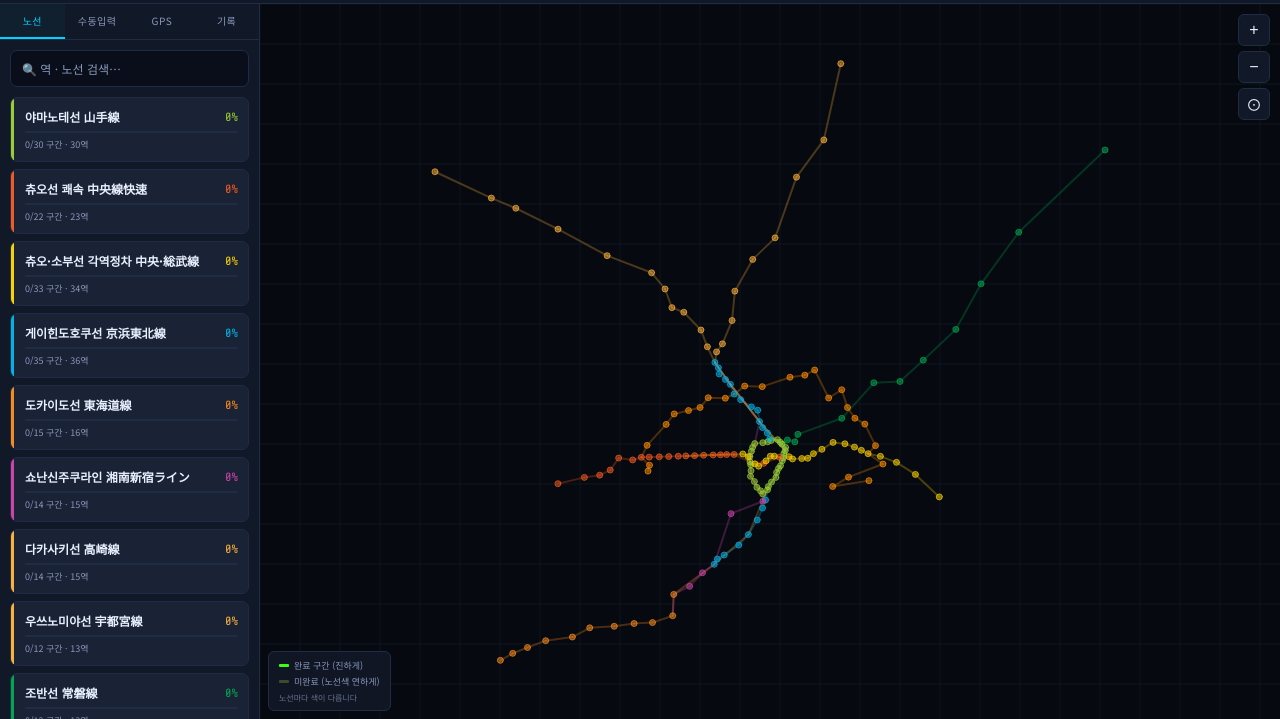
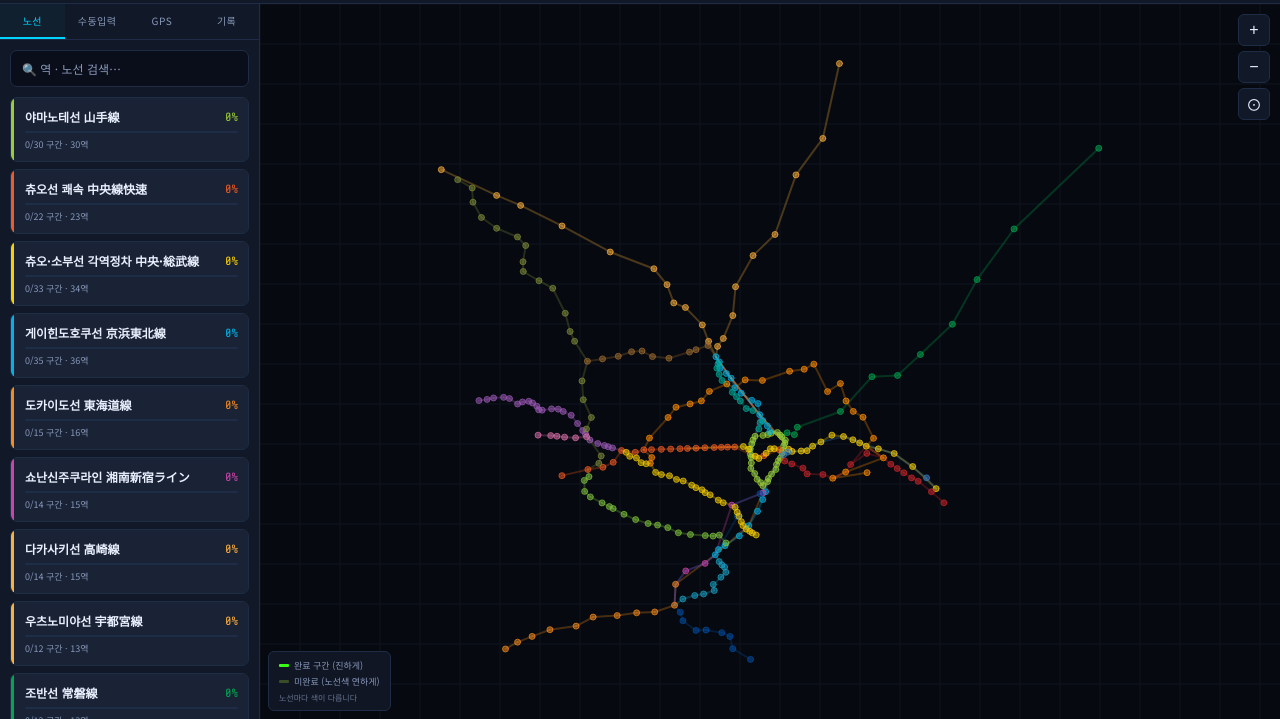
Before and after one commit to pos09009/jr-riding-record, a plain HTML site: page index.html in a window 1280 px wide. Shown: the part 81-800 px from the top of the page. Drawn offline with nearby package versions, Linux system fonts and the light colour scheme.

Commit message:
Add files via upload

```diff
--- a/data/kanto.js
+++ b/data/kanto.js
@@ -12,7 +12,7 @@ window.JR_DATA.kanto = [
       {n:'우에노',lat:35.7141,lng:139.7774},{n:'우구이스다니',lat:35.7210,lng:139.7783},
       {n:'닛포리',lat:35.7282,lng:139.7706},{n:'니시닛포리',lat:35.7322,lng:139.7669},
       {n:'타바타',lat:35.7380,lng:139.7607},{n:'코마고메',lat:35.7363,lng:139.7468},
-      {n:'스가모',lat:35.7333,lng:139.7393},{n:'오쓰카',lat:35.7314,lng:139.7285},
+      {n:'스가모',lat:35.7333,lng:139.7393},{n:'오츠카',lat:35.7314,lng:139.7285},
       {n:'이케부쿠로',lat:35.7295,lng:139.7109},{n:'메지로',lat:35.7213,lng:139.7063},
       {n:'타카다노바바',lat:35.7126,lng:139.7036},{n:'신오쿠보',lat:35.7012,lng:139.7002},
       {n:'신주쿠',lat:35.6896,lng:139.7006},{n:'요요기',lat:35.6832,lng:139.7021},
@@ -20,13 +20,13 @@ window.JR_DATA.kanto = [
       {n:'에비스',lat:35.6467,lng:139.7101},{n:'메구로',lat:35.6339,lng:139.7156},
       {n:'고탄다',lat:35.6263,lng:139.7237},{n:'오사키',lat:35.6197,lng:139.7283},
       {n:'시나가와',lat:35.6285,lng:139.7387},{n:'타카나와게이트웨이',lat:35.6357,lng:139.7406},
-      {n:'타마치',lat:35.6456,lng:139.7476},{n:'하마마쓰초',lat:35.6556,lng:139.7571},
+      {n:'타마치',lat:35.6456,lng:139.7476},{n:'하마마츠초',lat:35.6556,lng:139.7571},
       {n:'신바시',lat:35.6665,lng:139.7586},{n:'유라쿠초',lat:35.6751,lng:139.7628}
     ]},
   { id:'chuo', name:'츄오선 쾌속 中央線快速', color:'#f15a22', loop:false,
     stations:[
       {n:'도쿄',lat:35.6812,lng:139.7671},{n:'칸다',lat:35.6918,lng:139.7710},
-      {n:'오차노미즈',lat:35.6996,lng:139.7649},{n:'요쓰야',lat:35.6863,lng:139.7305},
+      {n:'오차노미즈',lat:35.6996,lng:139.7649},{n:'요츠야',lat:35.6863,lng:139.7305},
       {n:'신주쿠',lat:35.6896,lng:139.7006},{n:'나카노',lat:35.7057,lng:139.6657},
       {n:'코엔지',lat:35.7055,lng:139.6497},{n:'아사가야',lat:35.7050,lng:139.6360},
       {n:'오기쿠보',lat:35.7046,lng:139.6201},{n:'니시오기쿠보',lat:35.7041,lng:139.5994},
@@ -46,7 +46,7 @@ window.JR_DATA.kanto = [
       {n:'나카노',lat:35.7057,lng:139.6657},{n:'히가시나카노',lat:35.7068,lng:139.6849},
       {n:'오쿠보',lat:35.7008,lng:139.6967},{n:'신주쿠',lat:35.6896,lng:139.7006},
       {n:'요요기',lat:35.6832,lng:139.7021},{n:'센다가야',lat:35.6852,lng:139.7113},
-      {n:'시나노마치',lat:35.6802,lng:139.7194},{n:'요쓰야',lat:35.6863,lng:139.7305},
+      {n:'시나노마치',lat:35.6802,lng:139.7194},{n:'요츠야',lat:35.6863,lng:139.7305},
       {n:'이치가야',lat:35.6918,lng:139.7357},{n:'이다바시',lat:35.7019,lng:139.7449},
       {n:'스이도바시',lat:35.7020,lng:139.7536},{n:'오차노미즈',lat:35.6996,lng:139.7649},
       {n:'아키하바라',lat:35.6984,lng:139.7731},{n:'아사쿠사바시',lat:35.7007,lng:139.7858},
@@ -55,7 +55,7 @@ window.JR_DATA.kanto = [
       {n:'신코이와',lat:35.7170,lng:139.8576},{n:'코이와',lat:35.7321,lng:139.8819},
       {n:'이치카와',lat:35.7290,lng:139.9077},{n:'모토야와타',lat:35.7218,lng:139.9286},
       {n:'시모우사나카야마',lat:35.7148,lng:139.9437},{n:'니시후나바시',lat:35.7075,lng:139.9583},
-      {n:'후나바시',lat:35.7016,lng:139.9852},{n:'쓰다누마',lat:35.6885,lng:140.0203},
+      {n:'후나바시',lat:35.7016,lng:139.9852},{n:'츠다누마',lat:35.6912,lng:140.0205},
       {n:'마쿠하리',lat:35.6622,lng:140.0617},{n:'치바',lat:35.6131,lng:140.1138}
     ]},
   { id:'keihin', name:'게이힌도호쿠선 京浜東北線', color:'#00b2e5', loop:false,
@@ -72,21 +72,21 @@ window.JR_DATA.kanto = [
       {n:'오카치마치',lat:35.7077,lng:139.7745},{n:'아키하바라',lat:35.6984,lng:139.7731},
       {n:'칸다',lat:35.6918,lng:139.7710},{n:'도쿄',lat:35.6812,lng:139.7671},
       {n:'유라쿠초',lat:35.6751,lng:139.7628},{n:'신바시',lat:35.6665,lng:139.7586},
-      {n:'하마마쓰초',lat:35.6556,lng:139.7571},{n:'타마치',lat:35.6456,lng:139.7476},
+      {n:'하마마츠초',lat:35.6556,lng:139.7571},{n:'타마치',lat:35.6456,lng:139.7476},
       {n:'타카나와게이트웨이',lat:35.6357,lng:139.7406},{n:'시나가와',lat:35.6285,lng:139.7387},
       {n:'오이마치',lat:35.6063,lng:139.7345},{n:'오모리',lat:35.5887,lng:139.7280},
       {n:'카마타',lat:35.5626,lng:139.7164},{n:'카와사키',lat:35.5308,lng:139.6970},
-      {n:'쓰루미',lat:35.5079,lng:139.6760},{n:'신코야스',lat:35.4862,lng:139.6443},
+      {n:'츠루미',lat:35.5079,lng:139.6760},{n:'신코야스',lat:35.4862,lng:139.6443},
       {n:'히가시카나가와',lat:35.4774,lng:139.6293},{n:'요코하마',lat:35.4659,lng:139.6224}
     ]},
   { id:'tokaido', name:'도카이도선 東海道線', color:'#f68b1e', loop:false,
     stations:[
       {n:'도쿄',lat:35.6812,lng:139.7671},{n:'신바시',lat:35.6665,lng:139.7586},
       {n:'시나가와',lat:35.6285,lng:139.7387},{n:'카와사키',lat:35.5308,lng:139.6970},
-      {n:'요코하마',lat:35.4659,lng:139.6224},{n:'토쓰카',lat:35.4002,lng:139.5341},
+      {n:'요코하마',lat:35.4659,lng:139.6224},{n:'토츠카',lat:35.4002,lng:139.5341},
       {n:'오후나',lat:35.3536,lng:139.5318},{n:'후지사와',lat:35.3387,lng:139.4877},
       {n:'츠지도',lat:35.3367,lng:139.4475},{n:'치가사키',lat:35.3306,lng:139.4042},
-      {n:'히라쓰카',lat:35.3273,lng:139.3506},{n:'오이소',lat:35.3072,lng:139.3128},
+      {n:'히라츠카',lat:35.3273,lng:139.3506},{n:'오이소',lat:35.3072,lng:139.3128},
       {n:'니노미야',lat:35.2992,lng:139.2545},{n:'코즈',lat:35.2843,lng:139.2148},
       {n:'카모노미야',lat:35.2715,lng:139.1825},{n:'오다와라',lat:35.2563,lng:139.1556}
     ]},
@@ -97,8 +97,8 @@ window.JR_DATA.kanto = [
       {n:'신주쿠',lat:35.6896,lng:139.7006},{n:'시부야',lat:35.6580,lng:139.7016},
       {n:'에비스',lat:35.6467,lng:139.7101},{n:'오사키',lat:35.6197,lng:139.7283},
       {n:'니시오이',lat:35.6037,lng:139.7287},{n:'무사시코스기',lat:35.5765,lng:139.6591},
-      {n:'요코하마',lat:35.4659,lng:139.6224},{n:'호도가야',lat:35.4474,lng:139.5969},
-      {n:'히가시토쓰카',lat:35.4178,lng:139.5687},{n:'토쓰카',lat:35.4002,lng:139.5341},
+      {n:'요코하마',lat:35.4659,lng:139.6224},{n:'호도가야',lat:35.4467,lng:139.5998},
+      {n:'히가시토츠카',lat:35.4300,lng:139.5567},{n:'토츠카',lat:35.4002,lng:139.5341},
       {n:'오후나',lat:35.3536,lng:139.5318}
     ]},
   { id:'takasaki', name:'다카사키선 高崎線', color:'#fbb03b', loop:false,
@@ -112,7 +112,7 @@ window.JR_DATA.kanto = [
       {n:'혼조',lat:36.2433,lng:139.1893},{n:'신마치',lat:36.2655,lng:139.1359},
       {n:'타카사키',lat:36.3229,lng:139.0128}
     ]},
-  { id:'utsunomiya', name:'우쓰노미야선 宇都宮線', color:'#fbb03b', loop:false,
+  { id:'utsunomiya', name:'우츠노미야선 宇都宮線', color:'#fbb03b', loop:false,
     stations:[
       {n:'우에노',lat:35.7141,lng:139.7774},{n:'아카바네',lat:35.7775,lng:139.7213},
       {n:'우라와',lat:35.8588,lng:139.6577},{n:'오미야',lat:35.9066,lng:139.6239},
@@ -120,13 +120,13 @@ window.JR_DATA.kanto = [
       {n:'하스다',lat:35.9981,lng:139.6614},{n:'쿠키',lat:36.0623,lng:139.6675},
       {n:'쿠리하시',lat:36.1316,lng:139.7065},{n:'코가',lat:36.1786,lng:139.7553},
       {n:'오야마',lat:36.3112,lng:139.8020},{n:'코가네이',lat:36.3924,lng:139.8617},
-      {n:'우쓰노미야',lat:36.5589,lng:139.8987}
+      {n:'우츠노미야',lat:36.5589,lng:139.8987}
     ]},
   { id:'joban', name:'조반선 常磐線', color:'#00a650', loop:false,
     stations:[
       {n:'우에노',lat:35.7141,lng:139.7774},{n:'닛포리',lat:35.7282,lng:139.7706},
       {n:'미카와시마',lat:35.7373,lng:139.7822},{n:'미나미센쥬',lat:35.7332,lng:139.7984},
-      {n:'키타센쥬',lat:35.7497,lng:139.8050},{n:'마쓰도',lat:35.7847,lng:139.9009},
+      {n:'키타센쥬',lat:35.7497,lng:139.8050},{n:'마츠도',lat:35.7847,lng:139.9009},
       {n:'카시와',lat:35.8622,lng:139.9709},{n:'아비코',lat:35.8650,lng:140.0280},
       {n:'토리데',lat:35.9116,lng:140.0788},{n:'우시쿠',lat:35.9788,lng:140.1499},
       {n:'츠치우라',lat:36.0782,lng:140.2050},{n:'이시오카',lat:36.1909,lng:140.2872},
@@ -136,17 +136,17 @@ window.JR_DATA.kanto = [
     stations:[
       {n:'후추혼마치',lat:35.6694,lng:139.4779},{n:'키타후추',lat:35.6822,lng:139.4811},
       {n:'니시코쿠분지',lat:35.6995,lng:139.4634},{n:'신코다이라',lat:35.7256,lng:139.4759},
-      {n:'신아키쓰',lat:35.7714,lng:139.5174},{n:'히가시토코로자와',lat:35.7942,lng:139.5350},
+      {n:'신아키츠',lat:35.7714,lng:139.5174},{n:'히가시토코로자와',lat:35.7942,lng:139.5350},
       {n:'니자',lat:35.8016,lng:139.5663},{n:'키타아사카',lat:35.8083,lng:139.5915},
-      {n:'니시우라와',lat:35.8295,lng:139.6093},{n:'무사시우라와',lat:35.8285,lng:139.6467},
+      {n:'니시우라와',lat:35.8295,lng:139.6093},{n:'무사시우라와',lat:35.8460,lng:139.6480},
       {n:'미나미우라와',lat:35.8375,lng:139.6660},{n:'히가시우라와',lat:35.8551,lng:139.6889},
       {n:'히가시카와구치',lat:35.8538,lng:139.7273},{n:'미나미코시가야',lat:35.8743,lng:139.7878},
       {n:'코시가야레이크타운',lat:35.8788,lng:139.8203},{n:'요시카와',lat:35.8901,lng:139.8417},
       {n:'미사토',lat:35.8290,lng:139.8722},{n:'미나미나가레야마',lat:35.8470,lng:139.9008},
-      {n:'신마쓰도',lat:35.8081,lng:139.9134},{n:'신야하시라',lat:35.7849,lng:139.9295},
+      {n:'신마츠도',lat:35.8081,lng:139.9134},{n:'신야하시라',lat:35.7849,lng:139.9295},
       {n:'토요시키',lat:35.7720,lng:139.9512},{n:'후나바시호텐',lat:35.7250,lng:139.9745},
-      {n:'니시후나바시',lat:35.7075,lng:139.9583},{n:'미나미후나바시',lat:35.6849,lng:139.9908},
-      {n:'신우라야스',lat:35.6562,lng:139.9156},{n:'마이하마',lat:35.6357,lng:139.8810},
+      {n:'니시후나바시',lat:35.7075,lng:139.9583},{n:'미나미후나바시',lat:35.6816,lng:139.9966},
+      {n:'신우라야스',lat:35.6501,lng:139.9125},{n:'마이하마',lat:35.6362,lng:139.8838},
       {n:'케이요',lat:35.6486,lng:139.9602}
     ]},
 ];
--- /dev/null
+++ b/data/kanto2.js
@@ -0,0 +1,153 @@
+// ═══════════════════════════════════════════
+// 간토(関東) 지역 JR 동일본 — 수도권 핵심 노선 (2차 추가분)
+// 역 목록/순서: JR 동일본 노선도 참고 / 좌표: 실제 위경도
+// ═══════════════════════════════════════════
+window.JR_DATA = window.JR_DATA || {};
+window.JR_DATA.kanto2 = [
+  { id:'saikyo', name:'사이쿄선 埼京線', color:'#00ac9b', loop:false,
+    stations:[
+      {n:'오사키',lat:35.6197,lng:139.7283},{n:'에비스',lat:35.6467,lng:139.7101},
+      {n:'시부야',lat:35.6580,lng:139.7016},{n:'신주쿠',lat:35.6896,lng:139.7006},
+      {n:'이케부쿠로',lat:35.7295,lng:139.7109},{n:'이타바시',lat:35.7460,lng:139.7195},
+      {n:'주조',lat:35.7603,lng:139.7222},{n:'아카바네',lat:35.7775,lng:139.7213},
+      {n:'키타아카바네',lat:35.7867,lng:139.7062},{n:'우키마후나도',lat:35.7912,lng:139.6913},
+      {n:'토다코엔',lat:35.8080,lng:139.6781},{n:'토다',lat:35.8176,lng:139.6696},
+      {n:'키타토다',lat:35.8275,lng:139.6603},{n:'무사시우라와',lat:35.8460,lng:139.6480},
+      {n:'나카우라와',lat:35.8538,lng:139.6374},{n:'미나미요노',lat:35.8674,lng:139.6312},
+      {n:'요노혼마치',lat:35.8811,lng:139.6260},{n:'키타요노',lat:35.8908,lng:139.6287},
+      {n:'오미야',lat:35.9066,lng:139.6239}
+    ]},
+  { id:'yokosuka', name:'요코스카선 横須賀線', color:'#004ea2', loop:false,
+    stations:[
+      {n:'도쿄',lat:35.6812,lng:139.7671},{n:'신바시',lat:35.6665,lng:139.7586},
+      {n:'시나가와',lat:35.6285,lng:139.7387},{n:'니시오이',lat:35.6019,lng:139.7218},
+      {n:'무사시코스기',lat:35.5765,lng:139.6591},{n:'신카와사키',lat:35.5510,lng:139.6720},
+      {n:'요코하마',lat:35.4659,lng:139.6224},{n:'호도가야',lat:35.4467,lng:139.5998},
+      {n:'히가시토츠카',lat:35.4300,lng:139.5567},{n:'토츠카',lat:35.4002,lng:139.5341},
+      {n:'오후나',lat:35.3536,lng:139.5318},{n:'키타카마쿠라',lat:35.3381,lng:139.5444},
+      {n:'카마쿠라',lat:35.3191,lng:139.5504},{n:'즈시',lat:35.2975,lng:139.5795},
+      {n:'히가시즈시',lat:35.2984,lng:139.6018},{n:'타우라',lat:35.2926,lng:139.6369},
+      {n:'요코스카',lat:35.2842,lng:139.6550},{n:'키누가사',lat:35.2569,lng:139.6613},
+      {n:'쿠리하마',lat:35.2331,lng:139.7008}
+    ]},
+  { id:'sobu_rapid', name:'소부쾌속선 総武快速線', color:'#3a7dc4', loop:false,
+    stations:[
+      {n:'도쿄',lat:35.6812,lng:139.7671},{n:'신니혼바시',lat:35.6886,lng:139.7746},
+      {n:'바쿠로초',lat:35.6943,lng:139.7836},{n:'킨시초',lat:35.6968,lng:139.8136},
+      {n:'신코이와',lat:35.7170,lng:139.8576},{n:'이치카와',lat:35.7290,lng:139.9077},
+      {n:'후나바시',lat:35.7016,lng:139.9852},{n:'츠다누마',lat:35.6912,lng:140.0205},
+      {n:'이나게',lat:35.6371,lng:140.0926},{n:'치바',lat:35.6131,lng:140.1138}
+    ]},
+  { id:'yokohama', name:'요코하마선 横浜線', color:'#7ec13d', loop:false,
+    stations:[
+      {n:'히가시카나가와',lat:35.4774,lng:139.6293},{n:'오구치',lat:35.4922,lng:139.6462},
+      {n:'키쿠나',lat:35.5097,lng:139.6314},{n:'신요코하마',lat:35.5075,lng:139.6175},
+      {n:'코즈쿠에',lat:35.5086,lng:139.6001},{n:'카모이',lat:35.5109,lng:139.5671},
+      {n:'나카야마',lat:35.5148,lng:139.5403},{n:'토오카이치바',lat:35.5263,lng:139.5167},
+      {n:'나가츠타',lat:35.5320,lng:139.4940},{n:'나루세',lat:35.5355,lng:139.4729},
+      {n:'마치다',lat:35.5442,lng:139.4453},{n:'코부치',lat:35.5560,lng:139.4193},
+      {n:'후치노베',lat:35.5687,lng:139.3951},{n:'야베',lat:35.5731,lng:139.3868},
+      {n:'사가미하라',lat:35.5814,lng:139.3705},{n:'하시모토',lat:35.5947,lng:139.3444},
+      {n:'아이하라',lat:35.6069,lng:139.3317},{n:'하치오지미나미노',lat:35.6314,lng:139.3310},
+      {n:'카타쿠라',lat:35.6397,lng:139.3414},{n:'하치오지',lat:35.6557,lng:139.3389}
+    ]},
+  { id:'negishi', name:'네기시선 根岸線', color:'#1aa0c4', loop:false,
+    stations:[
+      {n:'요코하마',lat:35.4659,lng:139.6224},{n:'사쿠라기초',lat:35.4508,lng:139.6311},
+      {n:'칸나이',lat:35.4433,lng:139.6372},{n:'이시카와초',lat:35.4383,lng:139.6431},
+      {n:'야마테',lat:35.4270,lng:139.6460},{n:'네기시',lat:35.4160,lng:139.6350},
+      {n:'이소고',lat:35.4000,lng:139.6180},{n:'신스기타',lat:35.3863,lng:139.6201},
+      {n:'요코다이',lat:35.3787,lng:139.5965},{n:'코난다이',lat:35.3753,lng:139.5767},
+      {n:'혼고다이',lat:35.3675,lng:139.5503},{n:'오후나',lat:35.3536,lng:139.5318}
+    ]},
+  { id:'keiyo', name:'케이요선 京葉線', color:'#c9252c', loop:false,
+    stations:[
+      {n:'도쿄',lat:35.6812,lng:139.7671},{n:'핫초보리',lat:35.6746,lng:139.7769},
+      {n:'엣추지마',lat:35.6680,lng:139.7927},{n:'시오미',lat:35.6587,lng:139.8174},
+      {n:'신키바',lat:35.6459,lng:139.8268},{n:'카사이린카이코엔',lat:35.6444,lng:139.8620},
+      {n:'마이하마',lat:35.6362,lng:139.8838},{n:'신우라야스',lat:35.6501,lng:139.9125},
+      {n:'이치카와시오하마',lat:35.6667,lng:139.9236},{n:'후타마타신마치',lat:35.6915,lng:139.9596},
+      {n:'미나미후나바시',lat:35.6816,lng:139.9966},
+      {n:'신나라시노',lat:35.6674,lng:140.0130},{n:'마쿠하리토요스나',lat:35.6579,lng:140.0272},
+      {n:'카이힌마쿠하리',lat:35.6483,lng:140.0419},{n:'케미가와하마',lat:35.6370,lng:140.0592},
+      {n:'이나게카이간',lat:35.6295,lng:140.0739},{n:'치바미나토',lat:35.6062,lng:140.1034},
+      {n:'소가',lat:35.5815,lng:140.1311}
+    ]},
+  { id:'keiyo_takaya', name:'케이요선(타카야지선) 高谷支線', color:'#c9252c', loop:false,
+    stations:[
+      {n:'이치카와시오하마',lat:35.6667,lng:139.9236},{n:'니시후나바시',lat:35.7075,lng:139.9583}
+    ]},
+  { id:'keiyo_futamata', name:'케이요선(후타마타지선) 二俣支線', color:'#c9252c', loop:false,
+    stations:[
+      {n:'니시후나바시',lat:35.7075,lng:139.9583},{n:'미나미후나바시',lat:35.6816,lng:139.9966}
+    ]},
+  { id:'nambu', name:'난부선 南武線', color:'#f0c800', loop:false,
+    stations:[
+      {n:'카와사키',lat:35.5308,lng:139.6970},{n:'싯테',lat:35.5309,lng:139.6841},
+      {n:'야코',lat:35.5395,lng:139.6804},{n:'카시마다',lat:35.5517,lng:139.6752},
+      {n:'히라마',lat:35.5606,lng:139.6712},{n:'무카이가와라',lat:35.5716,lng:139.6667},
+      {n:'무사시코스기',lat:35.5765,lng:139.6591},{n:'무사시나카하라',lat:35.5816,lng:139.6401},
+      {n:'무사시신조',lat:35.5875,lng:139.6291},{n:'무사시미조노쿠치',lat:35.5992,lng:139.6110},
+      {n:'츠다야마',lat:35.6041,lng:139.6000},{n:'쿠지',lat:35.6105,lng:139.5928},
+      {n:'슈쿠가와라',lat:35.6153,lng:139.5794},{n:'노보리토',lat:35.6208,lng:139.5700},
+      {n:'나카노시마',lat:35.6301,lng:139.5511},{n:'이나다즈츠미',lat:35.6336,lng:139.5361},
+      {n:'야노쿠치',lat:35.6417,lng:139.5205},{n:'이나기나가누마',lat:35.6443,lng:139.5026},
+      {n:'미나미타마',lat:35.6492,lng:139.4896},{n:'후추혼마치',lat:35.6694,lng:139.4779},
+      {n:'부바이가와라',lat:35.6684,lng:139.4686},{n:'니시후',lat:35.6709,lng:139.4574},
+      {n:'야호',lat:35.6813,lng:139.4470},{n:'야가와',lat:35.6850,lng:139.4321},
+      {n:'니시쿠니타치',lat:35.6939,lng:139.4242},{n:'타치카와',lat:35.6983,lng:139.4139}
+    ]},
+  { id:'nambu_hamakawasaki', name:'난부선(하마카와사키지선) 南武支線', color:'#f0c800', loop:false,
+    stations:[
+      {n:'싯테',lat:35.5309,lng:139.6841},{n:'핫초나와테',lat:35.5229,lng:139.6914},
+      {n:'카와사키신마치',lat:35.5182,lng:139.6993},{n:'오다사카에',lat:35.5145,lng:139.7049},
+      {n:'하마카와사키',lat:35.5100,lng:139.7135}
+    ]},
+  { id:'kawagoe', name:'카와고에선 川越線', color:'#9c6b30', loop:false,
+    stations:[
+      {n:'오미야',lat:35.9066,lng:139.6239},{n:'닛신',lat:35.9315,lng:139.6062},
+      {n:'니시오미야',lat:35.9222,lng:139.5797},{n:'사시오기',lat:35.9170,lng:139.5651},
+      {n:'미나미후루야',lat:35.9032,lng:139.5194},{n:'카와고에',lat:35.9069,lng:139.4828},
+      {n:'니시카와고에',lat:35.9192,lng:139.4595},{n:'마토바',lat:35.9176,lng:139.4361},
+      {n:'카사하타',lat:35.9076,lng:139.4065},{n:'무사시타카하기',lat:35.9018,lng:139.3715},
+      {n:'코마가와',lat:35.8965,lng:139.3379}
+    ]},
+  { id:'ome', name:'오메선 青梅線', color:'#9b59b6', loop:false,
+    stations:[
+      {n:'타치카와',lat:35.6983,lng:139.4139},{n:'니시타치카와',lat:35.7036,lng:139.3937},
+      {n:'히가시나카가미',lat:35.7063,lng:139.3842},{n:'나카가미',lat:35.7091,lng:139.3758},
+      {n:'아키시마',lat:35.7135,lng:139.3609},{n:'하이지마',lat:35.7212,lng:139.3435},
+      {n:'우시하마',lat:35.7348,lng:139.3335},{n:'훗사',lat:35.7424,lng:139.3275},
+      {n:'하무라',lat:35.7580,lng:139.3159},{n:'오자쿠',lat:35.7763,lng:139.3019},
+      {n:'카베',lat:35.7847,lng:139.2841},{n:'히가시오메',lat:35.7899,lng:139.2731},
+      {n:'오메',lat:35.7906,lng:139.2582},{n:'미야노히라',lat:35.7877,lng:139.2373},
+      {n:'히나타와다',lat:35.7885,lng:139.2294},{n:'이시가미마에',lat:35.7966,lng:139.2253},
+      {n:'후타마타오',lat:35.8037,lng:139.2159},{n:'이쿠사바타',lat:35.8075,lng:139.2074},
+      {n:'사와이',lat:35.8059,lng:139.1934},{n:'미타케',lat:35.8014,lng:139.1825},
+      {n:'카와이',lat:35.8135,lng:139.1645},{n:'코리',lat:35.8162,lng:139.1515},
+      {n:'하토노스',lat:35.8149,lng:139.1291},{n:'시로마루',lat:35.8116,lng:139.1147},
+      {n:'오쿠타마',lat:35.8091,lng:139.0966}
+    ]},
+  { id:'itsukaichi', name:'이츠카이치선 五日市線', color:'#d96fa8', loop:false,
+    stations:[
+      {n:'하이지마',lat:35.7212,lng:139.3435},{n:'쿠마가와',lat:35.7285,lng:139.3360},
+      {n:'히가시아키루',lat:35.7261,lng:139.3116},{n:'아키가와',lat:35.7277,lng:139.2871},
+      {n:'무사시히키다',lat:35.7297,lng:139.2702},{n:'무사시마스코',lat:35.7311,lng:139.2563},
+      {n:'무사시이츠카이치',lat:35.7321,lng:139.2281}
+    ]},
+  { id:'hachiko', name:'하치코선 八高線', color:'#7e8b3a', loop:false,
+    stations:[
+      {n:'하치오지',lat:35.6557,lng:139.3389},{n:'키타하치오지',lat:35.6694,lng:139.3633},
+      {n:'코미야',lat:35.6858,lng:139.3686},{n:'하이지마',lat:35.7212,lng:139.3435},
+      {n:'히가시후사',lat:35.7457,lng:139.3358},{n:'하코네가사키',lat:35.7714,lng:139.3467},
+      {n:'카네코',lat:35.8110,lng:139.3286},{n:'히가시한노',lat:35.8527,lng:139.3259},
+      {n:'코마가와',lat:35.8965,lng:139.3379},{n:'모로',lat:35.9410,lng:139.3094},
+      {n:'오고세',lat:35.9627,lng:139.2994},{n:'묘카쿠',lat:36.0033,lng:139.2886},
+      {n:'오가와마치',lat:36.0589,lng:139.2608},{n:'타케자와',lat:36.0757,lng:139.2302},
+      {n:'오리하라',lat:36.0962,lng:139.1952},{n:'요리이',lat:36.1178,lng:139.1946},
+      {n:'요도',lat:36.1539,lng:139.2006},{n:'마츠히사',lat:36.1731,lng:139.1823},
+      {n:'코다마',lat:36.1924,lng:139.1359},{n:'탄쇼',lat:36.2165,lng:139.1021},
+      {n:'군마후지오카',lat:36.2505,lng:139.0833},{n:'키타후지오카',lat:36.2821,lng:139.0815},
+      {n:'쿠라가노',lat:36.3005,lng:139.0493}
+    ]},
+];
--- a/sw.js
+++ b/sw.js
@@ -1,11 +1,12 @@
 // Service Worker — 오프라인 캐시
 // 파일 수정 후 갱신이 안 되면 아래 CACHE 버전 숫자를 올리세요.
-const CACHE = 'jrt-v4';
+const CACHE = 'jrt-v22';
 const ASSETS = [
   './',
   './index.html',
   './app.js',
   './data/kanto.js',
+  './data/kanto2.js',
   './manifest.json',
   './icon-192.png',
   './icon-512.png'
```
Also changed, not shown: index.html (+1 -0 lines).
